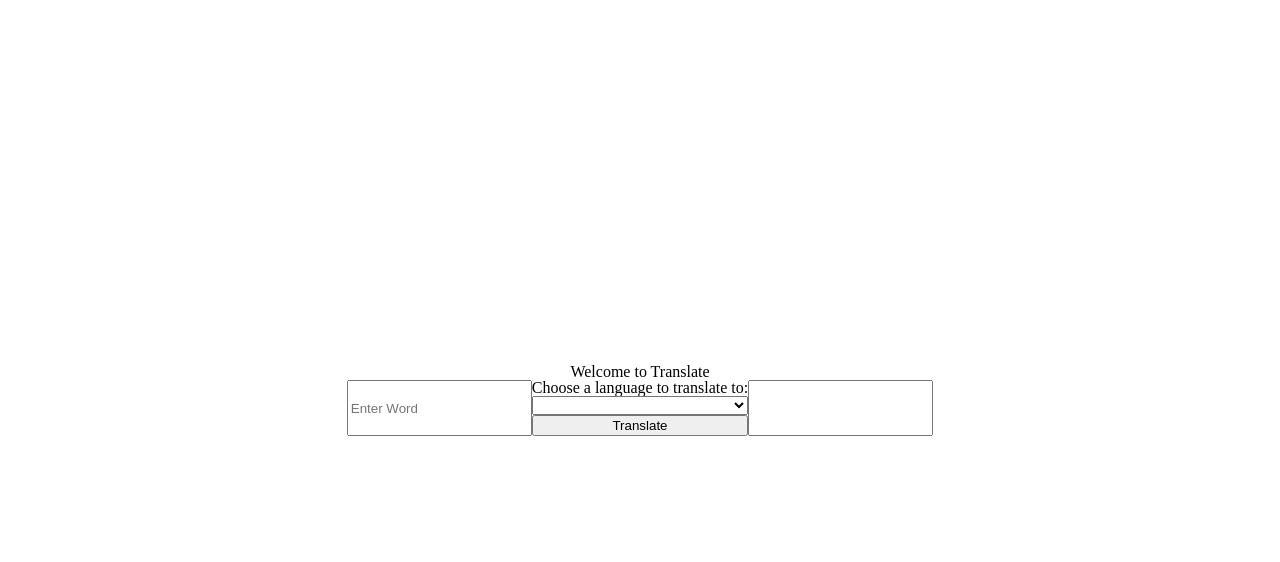
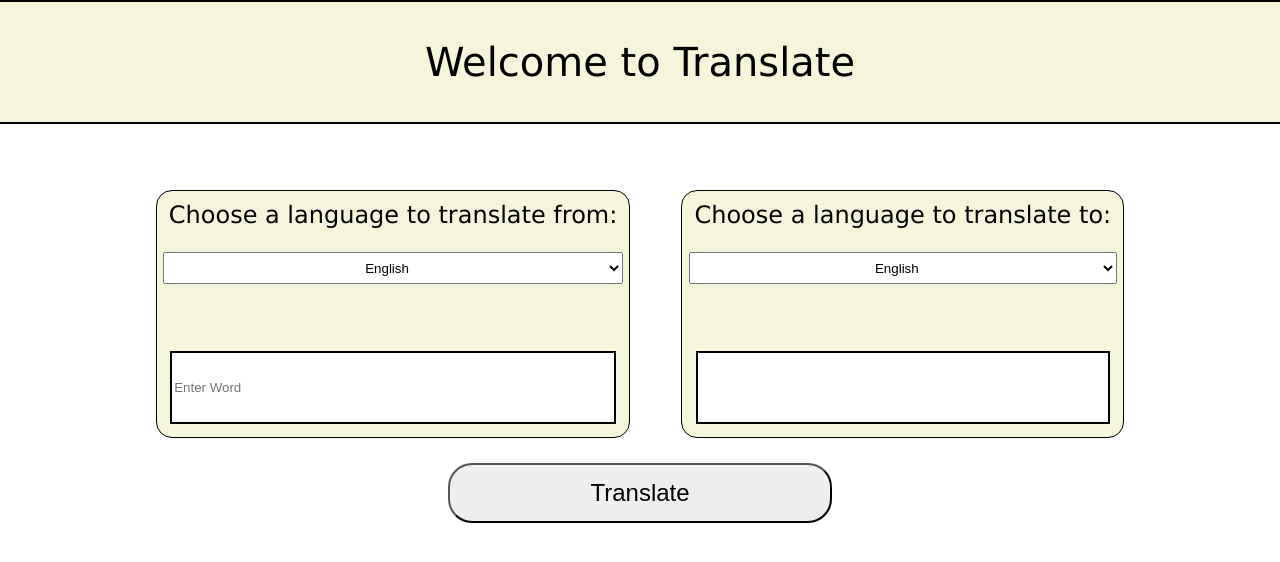
Before and after one commit to tomas-horak/simple-translator, a plain HTML site: page index.html in a window 1280 px wide. Drawn offline with Linux system fonts and the light colour scheme; no server answers.

Commit message:
almost done

```diff
--- a/index.html
+++ b/index.html
@@ -13,25 +13,26 @@
 </head>
 <body>
 
-<header id="header">Welcome to Translate</header>
+<header id="header"><h1>Welcome to Translate</h1></header>
 
 <div id="container-row">
 
-    <input class="inputs" type="text" id="user-input" name="userInput" placeholder="Enter Word">
-
-    <div id="container-column">
-    <label for="languages">Choose a language to translate to:</label>
-    <select name="languages" id="selection">
+    <div class="container-column">
+    <label class="label-text" for="languageFrom"><h2>Choose a language to translate from:</h2></label>
+    <select name="languageFrom" id="selectFrom">
     </select>
-
-    <button id="button">Translate</button>
+    <input class="inputs" maxlength="50" type="text" id="user-input" name="userInput" placeholder="Enter Word" >
     </div>
 
-    <input class="inputs" type="text" id="display" name="display" value="" >
-
-
+    <div class="container-column">
+    <label class="label-text" for="languageTo"><h2>Choose a language to translate to:</h2></label>
+    <select name="languageTo" id="selectTo">
+    </select>
+    <input class="inputs" maxlength="50" type="text" id="display" name="display" disabled>
+    </div>
 
 </div>
+<button id="button">Translate</button>
 
 <script src="index.js"></script>
 </body>
--- a/index.js
+++ b/index.js
@@ -1,44 +1,44 @@
 const button = document.querySelector("#button")
-const selection = document.querySelector("#selection")
+const selectFrom = document.querySelector("#selectFrom")
+const selectTo = document.querySelector("#selectTo")
 const inputFromUser = document.querySelector("#user-input")
 const translateButton = document.querySelector("#button")
 const displayTranslation = document.querySelector("#display")
 
+//objekt co drží jazyky a jejich zkratky
+const keyValueForLanguages = {
+English: "en",
+German: "de",
+Spanish: "es",
+Czech: "cs",
+Danish: "da",
+French: "fr",
+Vietnamese: "vi",
+Polish: "pl"
+}
+//pole jazyků
+const keys = Object.keys(keyValueForLanguages)
+
+//zobrazí jazyky v selectu
+const displayLanguagesToSelection = (keys) => {
+    keys.forEach(key => {
+    selectFrom.insertAdjacentHTML("beforeend", `<option>${key}</option>`)
+    selectTo.insertAdjacentHTML("beforeend", `<option>${key}</option>`)
+})
+}
+
+//při zmáčkutí "translate" zavolá funkci, která dělá call na API
 translateButton.addEventListener("click", event => {
     event.preventDefault()
     translate()
-
-
 })
-
-
-const getLanguages = async () => {
-    try {
-        const response = await fetch("https://google-translate1.p.rapidapi.com/language/translate/v2/languages", {
-            method: "GET",
-            headers: {
-            'Accept-Encoding': 'application/gzip',
-            'X-RapidAPI-Key': '2633ec6471msh82ba541ddc331b8p1bb800jsn4765995e724b',
-            'X-RapidAPI-Host': 'google-translate1.p.rapidapi.com'
-            }
-          } );
-        const data = await response.json()
-        data.data.languages.forEach(element => {
-
-        selection.insertAdjacentHTML("beforeend", `<option value="${element.language}">${element.language}</option>`)
-    })}catch (error){
-        console.error(error)
-        //přidat funkci která zobrazí chybu
-    }
-}
-
 
 const translate = async () => {
     try {
         const encodedParams = new URLSearchParams();
         encodedParams.append("q", inputFromUser.value);
-        encodedParams.append("target", selection.value);
-        encodedParams.append("source", "en");
+        encodedParams.append("target", `${keyValueForLanguages[selectTo.value]}`);
+        encodedParams.append("source", `${keyValueForLanguages[selectFrom.value]}`);
 
         const response = await fetch("https://google-translate1.p.rapidapi.com/language/translate/v2",  {
             method: "POST",
@@ -52,10 +52,7 @@ const translate = async () => {
         );
 
         const data = await response.json()
-        displayTranslation.value = data.data.translations[0].translatedText
-
-
-        console.log(data.data.translations[0].translatedText)
+       displayTranslation.value = data.data.translations[0].translatedText
 
 
     } catch (error) {
@@ -65,5 +62,4 @@ const translate = async () => {
 }
 
 
-
-getLanguages()
+displayLanguagesToSelection(keys)
--- a/styles.css
+++ b/styles.css
@@ -1,17 +1,69 @@
 body {
-    height: 100vh;
     display: flex;
     flex-direction: column;
     justify-content: center;
     align-items: center;
+    font-size: 100%;
+    font-family:'Lucida Sans', 'Lucida Sans Regular', 'Lucida Grande', 'Lucida Sans Unicode', Geneva, Verdana, sans-serif;
 }
+#header {
+    width: 100%;
+    margin-bottom: 1em;
+    padding: 1em 0 1em 0;
+    font-size: 2.5em;
+    border-top: solid 0.05em black;
+    border-bottom: solid 0.05em black;
+    background-color: beige;
+    text-align: center;
+    font-weight: normal;
+    }
+
 
 #container-row {
     display: flex;
     flex-direction: row;
+    align-items: center;
 }
 
-#container-column {
+.container-column {
     display: flex;
     flex-direction: column;
+    background-color: beige;
+    margin: 2vw;
+    border: solid black 0.1em;
+    border-radius: 1em;
+    min-width: 30vw;
 }
+
+.label-text {
+    margin: 0.5em;
+    text-align: center;
+    font-size: 1.5em;
+    font-weight: normal;
+}
+
+#selectTo, #selectFrom {
+    text-align: center;
+    margin: 1em 0.5em 0 0.5em;
+    padding: 0.5em;
+
+}
+.inputs, .inputs:disabled{
+
+    margin: 1em;
+    height: 5em;
+    margin-top: 5em;
+    background-color: white;
+    color: black;
+    border: solid black 0.2em;
+}
+#button {
+    width: 30vw;
+    font-size: 1.5em;
+    border-radius: 1em;
+    height: 2.5em;
+}
+
+#button:hover {
+    background-color: #ebb505;
+}
```
